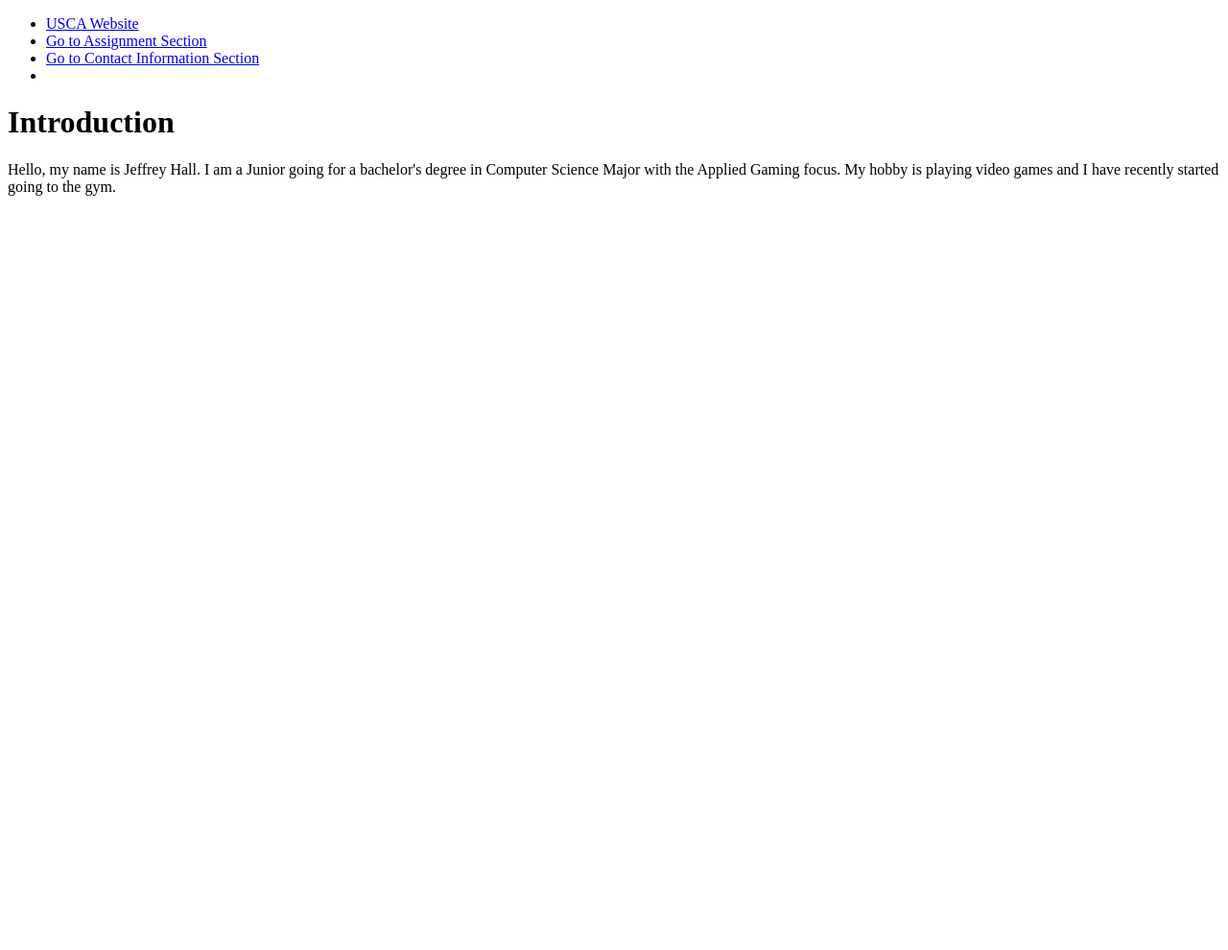
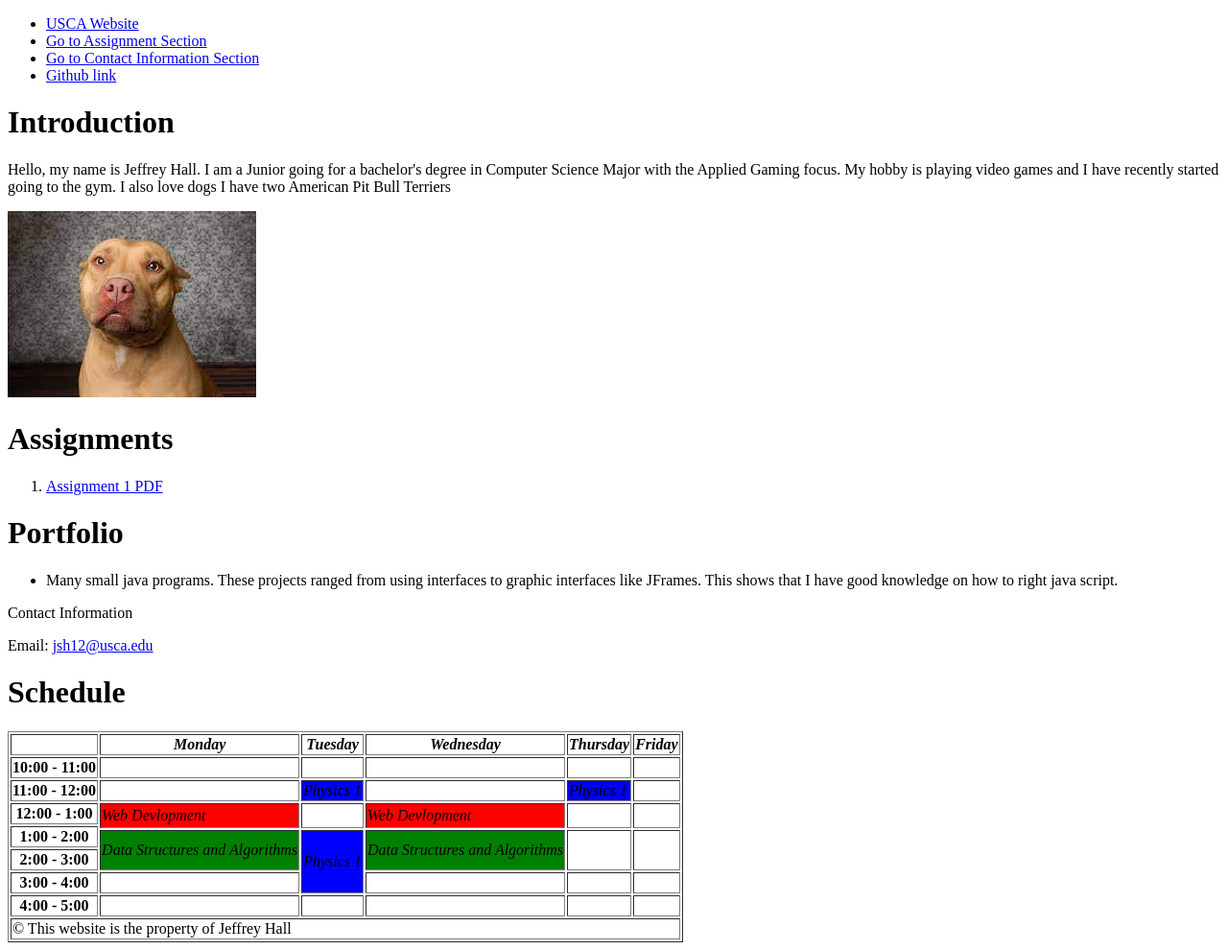
Before and after one commit to HallJ8818/CSCI225, a plain HTML site: page index.html in a window 1280 px wide. Shown: the whole page at 96% size. Before the commit the page ends 800 px from the top, so only its background shows below. Drawn offline with Linux system fonts and the light colour scheme.

Commit message:
Completed Homework Assignment 1

```diff
--- a/index.html
+++ b/index.html
@@ -5,14 +5,14 @@
     <title> CSCI225 Homepage of Jeffrey Hall </title>
 </head>
 
-<body>
+<body> <!--use bold, italisize, and emphasis declarations-->
     <!--Navigation Section/Menu Bar-->
     <div class = "navbar">
         <ul>
             <li> <a href="https://www.usca.edu">USCA Website</a> </li>
             <li> <a href="#Assignment"> Go to Assignment Section</a></li>
             <li> <a href="#Contact"> Go to Contact Information Section</a> </li>
-            <li></li>
+            <li> <a href="https://github.com/HallJ8818/CSCI225">Github link</a></li>
         </ul>
 
     </div>
@@ -20,11 +20,61 @@
     <div class = "introduction">
         <h1>Introduction</h1>
         <p>Hello, my name is Jeffrey Hall. I am a Junior going for a bachelor's degree in Computer Science Major with the Applied Gaming focus.
-             My hobby is playing video games and I have recently started going to the gym.</p>
-
+             My hobby is playing video games and I have recently started going to the gym. I also love dogs I have two American Pit Bull Terriers</p>
+        <img src="img/dog.jpg">
 
     </div>
 
+    <div class="assignment">
+        <h1 id="Assignment">Assignments</h1>
+        <ol>
+            <li><a href="img/Assignment1.pdf">Assignment 1 PDF</a></li>
+        </ol>
+    </div>
+
+    <div class="portfolio">
+        <h1>Portfolio</h1>
+        <ul>
+            <li>Many small java programs. These projects ranged from using interfaces to graphic interfaces like JFrames.
+                This shows that I have good knowledge on how to right java script. </li>
+        </ul>
+    </div>
+
+    <p id="Contact">Contact Information</p>
+    <p>Email: <a href="mailto: jsh12@usca.edu">jsh12@usca.edu</a></p>
+
+    <div class="schedule">
+        <h1>Schedule</h1>
+        <table border="1">
+            <thead>
+                <tr>
+                    <th></th>
+                    <th> <em>Monday</em> </th>
+                    <th> <em>Tuesday</em> </th>
+                    <th> <em>Wednesday</em> </th>
+                    <th> <em> Thursday</em> </th>
+                    <th> <em> Friday</em> </th>
+                </tr>
+            </thead>
+            <tbody>
+                <th> <b> 10:00 - 11:00</b> <td></td> <td></td> <td></td> <td></td> <td></td> </tr>
+                <th> <b>11:00 - 12:00</b> <td></td> <td bgcolor="blue" > <i>Physics 1</i> </td> <td></td> <td bgcolor="blue"> <i>Physics 1</i> </td> <td></td> </tr>
+                <th> <b>12:00 - 1:00</b> <td rowspan="3" bgcolor="red"> <i>Web Devlopment</i> </td> <td rowspan="3"></td> <td rowspan="3" bgcolor="red"> <i>Web Devlopment</i> </td> <td rowspan="3"></td> <td rowspan="3"></td> </tr>
+                <th rowspan="3"> <b>1:00 - 2:00</b> </tr>
+                <tr></tr>
+                <tr> <td rowspan="2" bgcolor="green"> <i>Data Structures and Algorithms</i> </td> <td rowspan="3" bgcolor="blue"> <i>Physics 1</i> </td> <td rowspan="2" bgcolor="green"> <i>Data Structures and Algorithms</i> </td> <td rowspan="2"></td> <td rowspan="2"></td> </tr>
+                <th> <b>2:00 - 3:00</b> </tr>
+                <th> <b>3:00 - 4:00</b> <td></td> <td></td> <td></td> <td></td> </tr>
+                <th> <b>4:00 - 5:00</b> <td></td> <td></td> <td></td> <td></td> <td></td> </tr>
+            </tbody>
+            <tfoot>
+                <tr>
+                    <td colspan="6">&copy; This website is the property of Jeffrey Hall</td>
+                </tr>
+            </tfoot>
+
+        </table>
+    </div>
 
 </body>
 
```
Also changed, not shown: img/dog.jpg (added), 1 other file.
